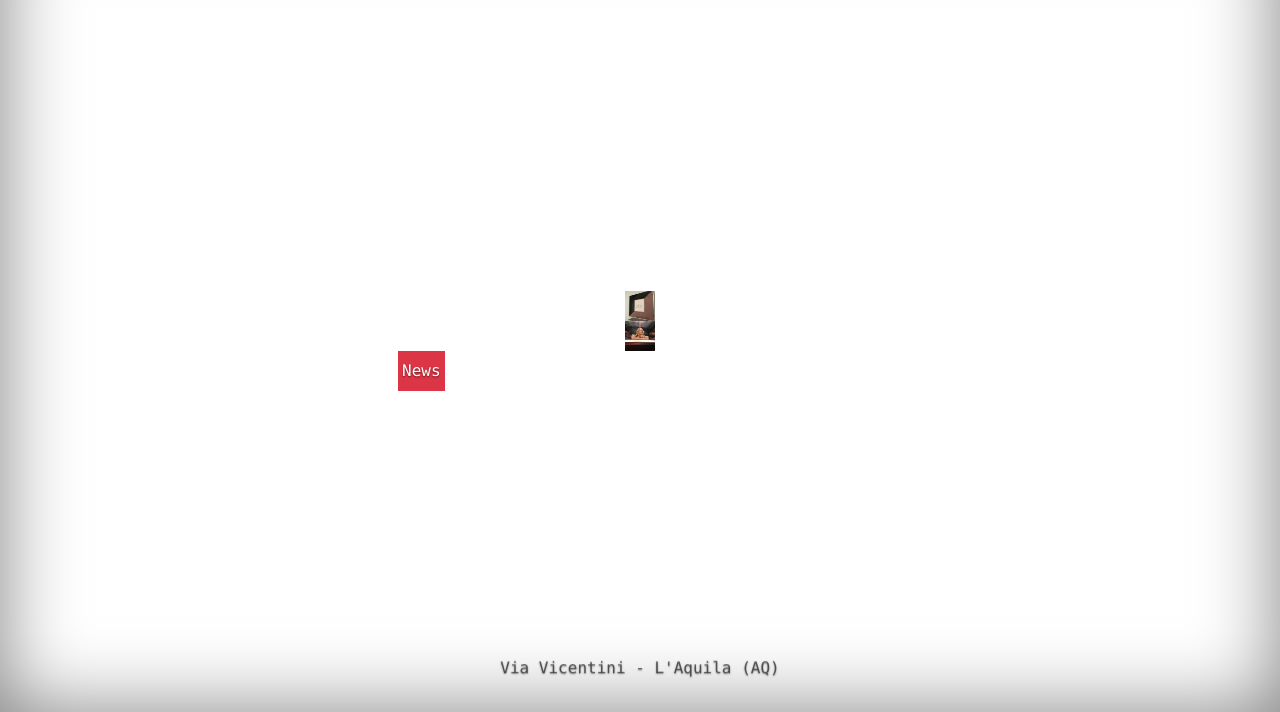
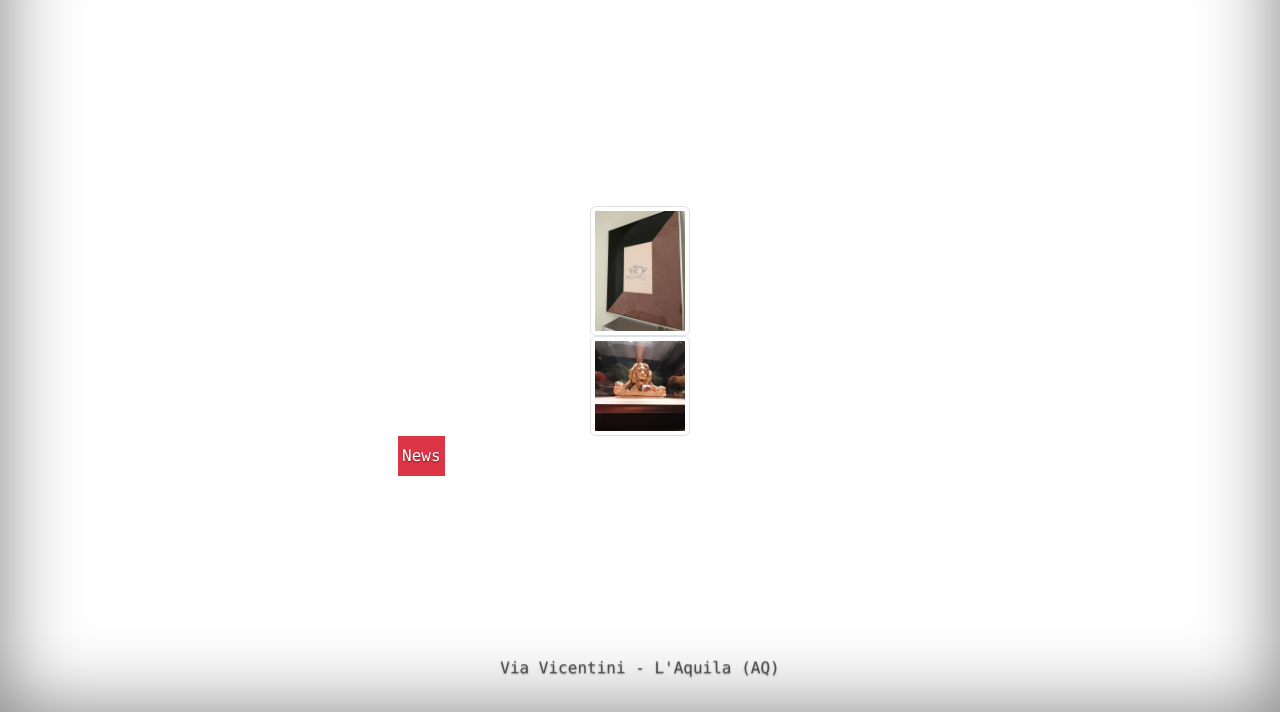
Before and after one commit to SPAZIO-GENESI/spazio_genesi, a plain HTML site: page visite/sluclb.html in a window 1280 px wide. Shown: the part 88-800 px from the top of the page. Drawn offline with nearby package versions, Linux system fonts and the light colour scheme; a script that the page names is missing.

Commit message:
add lb2 script

```diff
--- a/visite/sluclb.html
+++ b/visite/sluclb.html
@@ -63,12 +63,12 @@
                     <div class="gallery">
                         <div class="gallery-item">
                           <a href="./img/accademiasanluca_benedettibiocca_gbartolomei.jpeg" data-lightbox="gallery" data-image-alt="Image 1">
-                            <img src="./img/accademiasanluca_benedettibiocca_gbartolomei.jpeg" width="30px" height="30px" alt="Thumbnail 1">
+                            <img class="img-thumbnail" src="./img/accademiasanluca_benedettibiocca_gbartolomei.jpeg" width="100px" height="100px" alt="Thumbnail 1">
                           </a>
                         </div>
                         <div class="gallery-item">
                           <a href="./img/accademiasanluca_bernini.jpeg" data-lightbox="gallery" data-image-alt="Image 2">
-                            <img src="./img/accademiasanluca_bernini.jpeg" width="30px" height="30px" alt="Thumbnail 2">
+                            <img class="img-thumbnail" src="./img/accademiasanluca_bernini.jpeg" width="100px" height="100px" alt="Thumbnail 2">
                           </a>
                         </div>
                       </div>
@@ -95,7 +95,7 @@
 
 
           <script src="https://cdn.jsdelivr.net/npm/bootstrap@5.3.3/dist/js/bootstrap.bundle.min.js" integrity="sha384-YvpcrYf0tY3lHB60NNkmXc5s9fDVZLESaAA55NDzOxhy9GkcIdslK1eN7N6jIeHz" crossorigin="anonymous"></script>
-
+          <script src="https://cdnjs.cloudflare.com/ajax/libs/lightbox2/2.11.4/js/lightbox.min.js" integrity="sha512-Ixzuzfxv1EqafeQlTCufWfaC6ful6WFqIz4G+dWvK0beHw0NVJwvCKSgafpy5gwNqKmgUfIBraVwkKI+Cz0SEQ==" crossorigin="anonymous" referrerpolicy="no-referrer"></script>
 
         <script src="https://code.jquery.com/jquery-3.3.1.slim.min.js" integrity="sha384-q8i/X+965DzO0rT7abK41JStQIAqVgRVzpbzo5smXKp4YfRvH+8abtTE1Pi6jizo" crossorigin="anonymous"></script>
         <script src="https://cdn.jsdelivr.net/npm/popper.js@1.14.3/dist/umd/popper.min.js" integrity="sha384-ZMP7rVo3mIykV+2+9J3UJ46jBk0WLaUAdn689aCwoqbBJiSnjAK/l8WvCWPIPm49" crossorigin="anonymous"></script>
```
